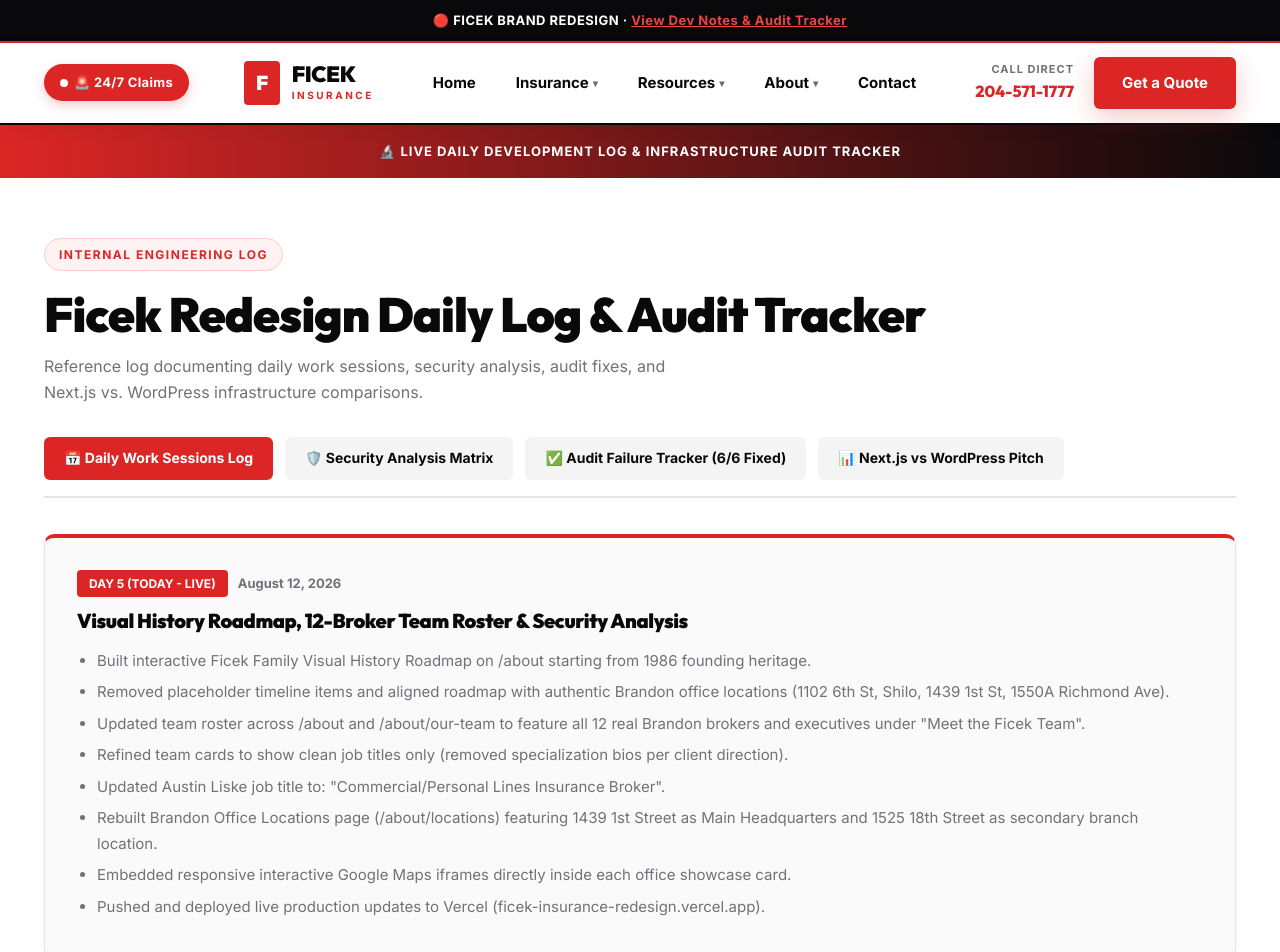
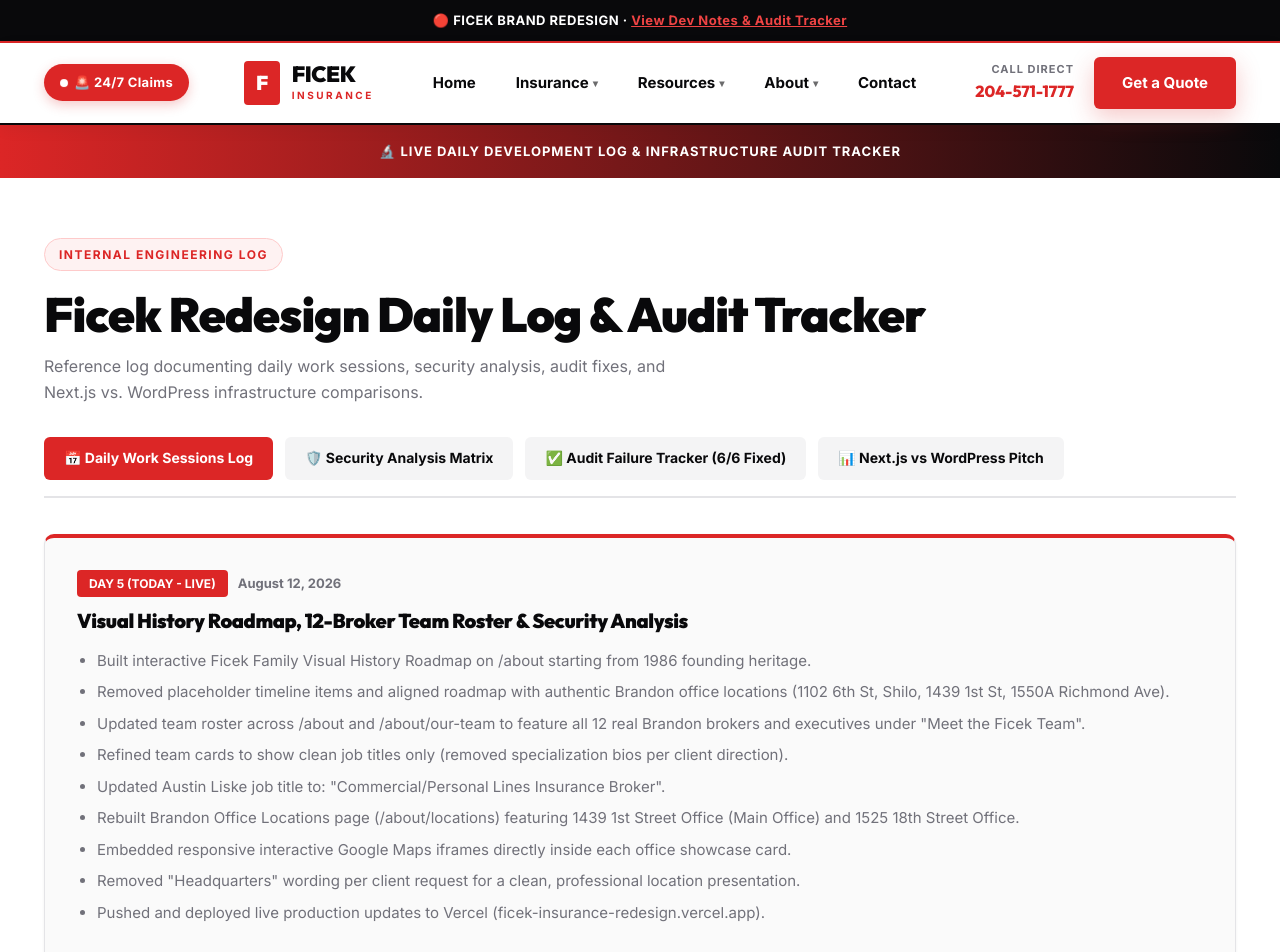
Before and after one commit to austinlmadeit/ficeks, a Next.js app: page /dev-notes in a window 1280 px wide. Shown: the top 952 px of the page. Built offline with nearby package versions, Linux system fonts and the light colour scheme.

Commit message:
style: remove Headquarters wording and clean up Brandon office location names

```diff
--- a/app/about/locations/page.js
+++ b/app/about/locations/page.js
@@ -65,7 +65,7 @@
             lineHeight: 1.65,
             marginBottom: '32px',
           }}>
-            Serving Brandon and Westman families across 2 local offices — <strong>1439 1st Street</strong> (Main Headquarters) and <strong>1525 18th Street</strong>. Walk-ins welcome for Autopac and insurance consultations!
+            Serving Brandon and Westman families across 2 local offices — <strong>1439 1st Street</strong> (Main Office) and <strong>1525 18th Street</strong>. Walk-ins welcome for Autopac and insurance consultations!
           </p>
 
           <div style={{ display: 'flex', gap: '14px', flexWrap: 'wrap' }}>
--- a/app/dev-notes/page.js
+++ b/app/dev-notes/page.js
@@ -21,8 +21,9 @@
       'Updated team roster across /about and /about/our-team to feature all 12 real Brandon brokers and executives under "Meet the Ficek Team".',
       'Refined team cards to show clean job titles only (removed specialization bios per client direction).',
       'Updated Austin Liske job title to: "Commercial/Personal Lines Insurance Broker".',
-      'Rebuilt Brandon Office Locations page (/about/locations) featuring 1439 1st Street as Main Headquarters and 1525 18th Street as secondary branch location.',
+      'Rebuilt Brandon Office Locations page (/about/locations) featuring 1439 1st Street Office (Main Office) and 1525 18th Street Office.',
       'Embedded responsive interactive Google Maps iframes directly inside each office showcase card.',
+      'Removed "Headquarters" wording per client request for a clean, professional location presentation.',
       'Pushed and deployed live production updates to Vercel (ficek-insurance-redesign.vercel.app).',
     ],
   },
```
Also changed, not shown: lib/data.js.
